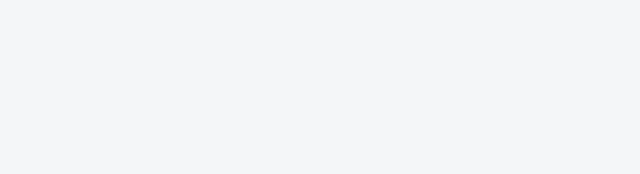
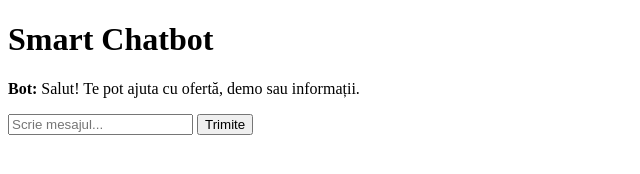
Before and after one commit to alex23-ui/ai-chatbot, a website: page public/index.html in a window 1280 px wide. Shown: the whole page, without its empty margins (0-640 px from the left). Drawn offline with Linux system fonts and the light colour scheme.

Commit message:
Update index.html

```diff
--- a/public/index.html
+++ b/public/index.html
@@ -4,18 +4,52 @@
   <meta charset="UTF-8" />
   <meta name="viewport" content="width=device-width, initial-scale=1.0" />
   <title>Smart Chatbot</title>
-  <style>
-    body {
-      margin: 0;
-      font-family: Arial, sans-serif;
-      background: #f4f6f8;
+</head>
+<body>
+  <h1>Smart Chatbot</h1>
+
+  <div id="chat"></div>
+
+  <input id="message" type="text" placeholder="Scrie mesajul..." />
+  <button onclick="sendMessage()">Trimite</button>
+
+  <script>
+    const chat = document.getElementById("chat");
+    const input = document.getElementById("message");
+    const sessionId = localStorage.getItem("sessionId") || "default-session";
+
+    localStorage.setItem("sessionId", sessionId);
+
+    function addMessage(text, sender) {
+      const p = document.createElement("p");
+      p.innerHTML = "<b>" + sender + ":</b> " + text;
+      chat.appendChild(p);
     }
 
-    .container {
-      max-width: 850px;
-      margin: 30px auto;
-      background: white;
-      border-radius: 16px;
-      box-shadow: 0 8px 24px rgba(0,0,0,0.08);
-      overflow: hidden;
+    async function sendMessage(customMessage) {
+      const message = customMessage || input.value.trim();
+      if (!message) return;
+
+      addMessage(message, "Tu");
+      input.value = "";
+
+      try {
+        const res = await fetch("/chat", {
+          method: "POST",
+          headers: {
+            "Content-Type": "application/json"
+          },
+          body: JSON.stringify({ message, sessionId })
+        });
+
+        const data = await res.json();
+        addMessage(data.reply || "Fără răspuns", "Bot");
+      } catch (err) {
+        addMessage("Eroare la server.", "Bot");
+      }
     }
+
+    addMessage("Salut! Te pot ajuta cu ofertă, demo sau informații.", "Bot");
+  </script>
+</body>
+</html>
```
